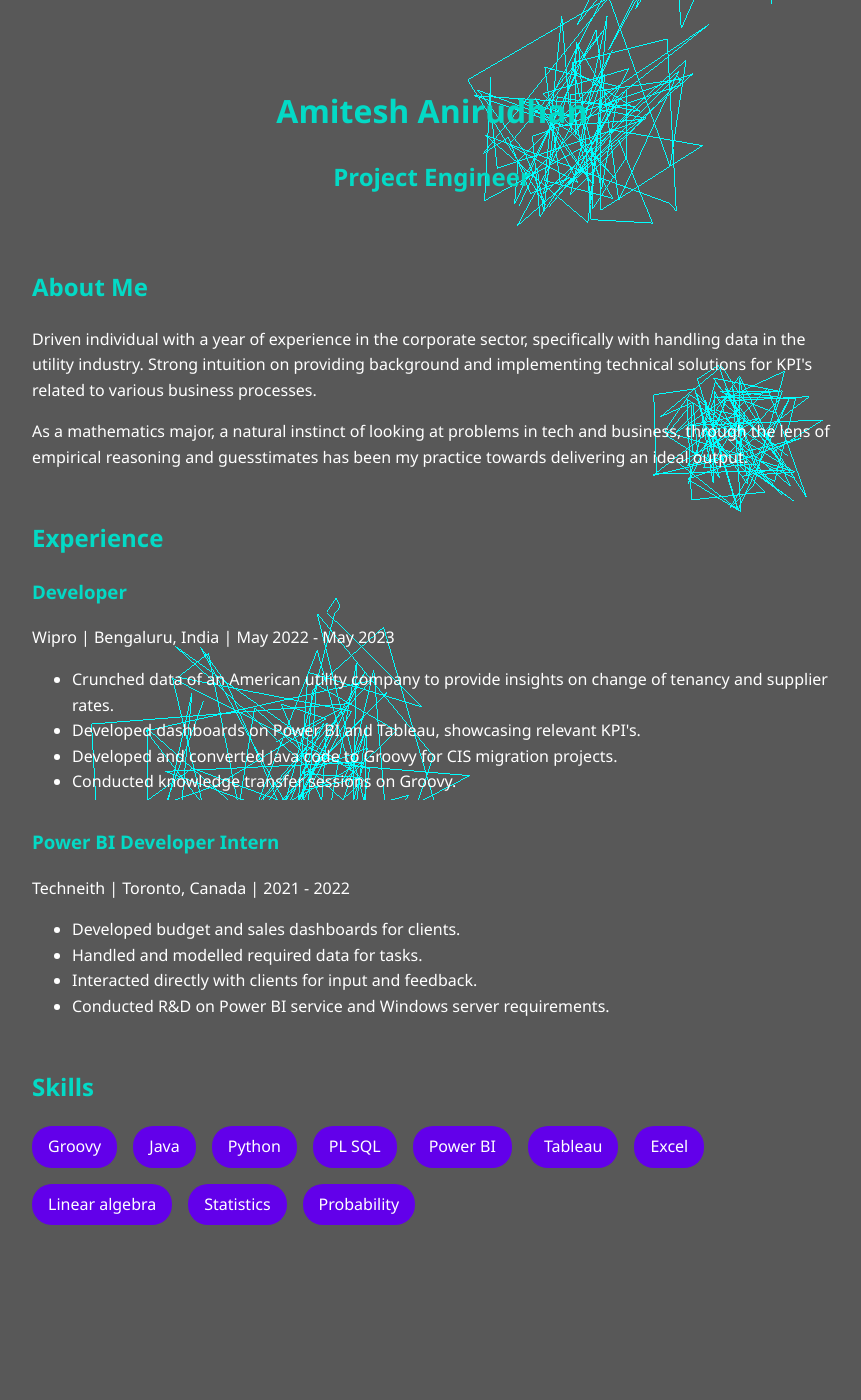
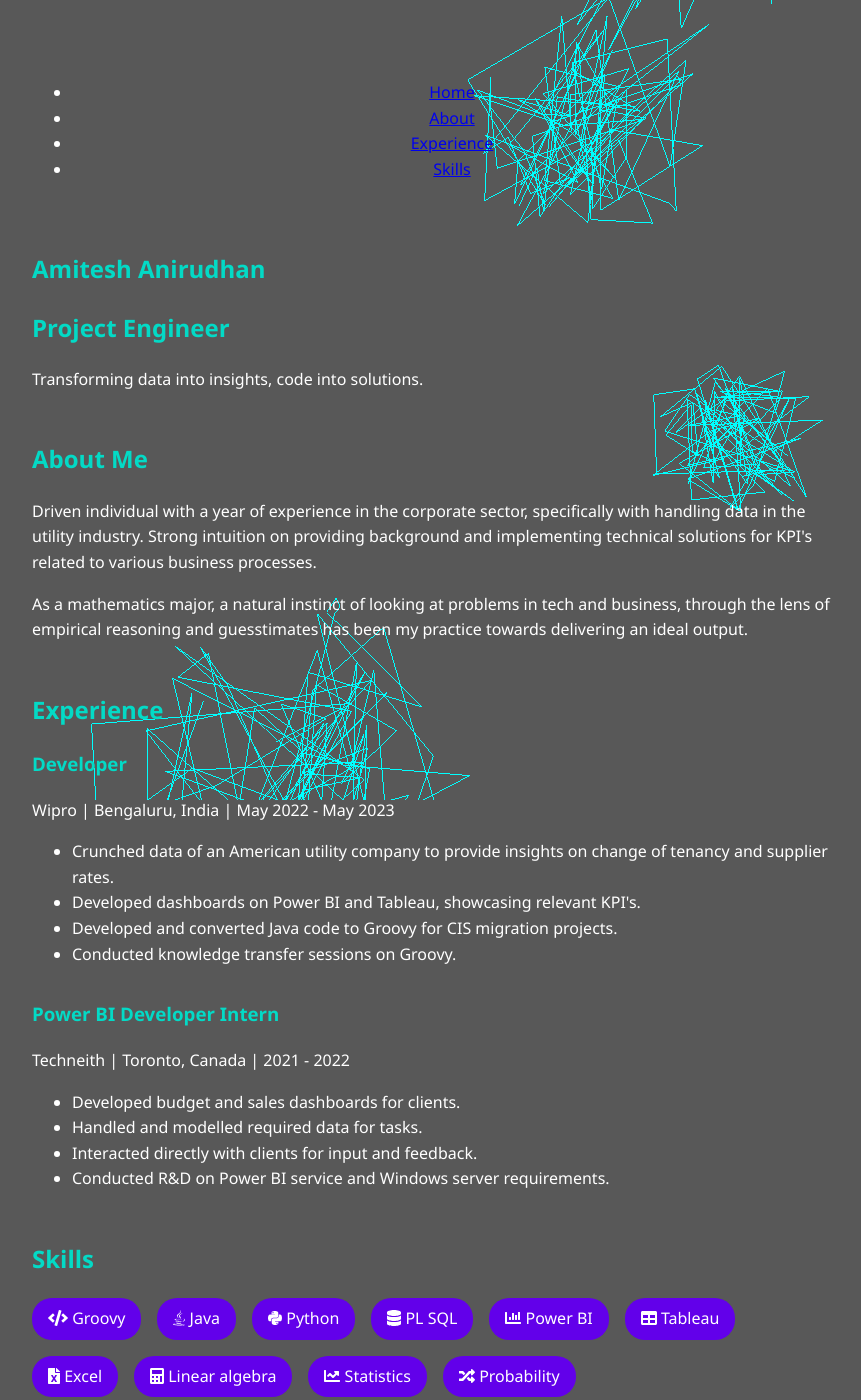
Before and after one commit to amitesh0109/amiteshanirudhan.github.io, a plain HTML site: page index.html in a window 1280 px wide. Shown: the whole page, without its empty margins (208-1069 px from the left). Before the commit the page ends 1305 px from the top, so only its background shows below. Drawn offline with nearby package versions, Linux system fonts and the light colour scheme.

Commit message:
Update index.html

```diff
--- a/index.html
+++ b/index.html
@@ -6,25 +6,38 @@
     <title>Amitesh Anirudhan - Project Engineer</title>
     <link rel="stylesheet" href="styles.css">
     <script src="https://cdnjs.cloudflare.com/ajax/libs/three.js/r128/three.min.js"></script>
+    <script src="https://cdnjs.cloudflare.com/ajax/libs/font-awesome/5.15.3/js/all.min.js"></script>
 </head>
 <body>
     <canvas id="bg-canvas"></canvas>
     <div id="content">
         <header>
-            <h1>Amitesh Anirudhan</h1>
-            <h2>Project Engineer</h2>
+            <nav>
+                <ul>
+                    <li><a href="#home">Home</a></li>
+                    <li><a href="#about">About</a></li>
+                    <li><a href="#experience">Experience</a></li>
+                    <li><a href="#skills">Skills</a></li>
+                </ul>
+            </nav>
         </header>
         <main>
-            <section id="about">
+            <section id="home" class="hero">
+                <h1 class="glitch" data-text="Amitesh Anirudhan">Amitesh Anirudhan</h1>
+                <h2 class="subtitle">Project Engineer</h2>
+                <p class="tagline">Transforming data into insights, code into solutions.</p>
+            </section>
+            <section id="about" class="card">
                 <h2>About Me</h2>
                 <p>Driven individual with a year of experience in the corporate sector, specifically with handling data in the utility industry. Strong intuition on providing background and implementing technical solutions for KPI's related to various business processes.</p>
                 <p>As a mathematics major, a natural instinct of looking at problems in tech and business, through the lens of empirical reasoning and guesstimates has been my practice towards delivering an ideal output.</p>
             </section>
             <section id="experience">
                 <h2>Experience</h2>
-                <div class="job">
+                <div class="timeline">
+                    <div class="job card">
                         <h3>Developer</h3>
-                    <p>Wipro | Bengaluru, India | May 2022 - May 2023</p>
+                        <p class="job-details">Wipro | Bengaluru, India | May 2022 - May 2023</p>
                         <ul>
                             <li>Crunched data of an American utility company to provide insights on change of tenancy and supplier rates.</li>
                             <li>Developed dashboards on Power BI and Tableau, showcasing relevant KPI's.</li>
@@ -32,9 +45,9 @@
                             <li>Conducted knowledge transfer sessions on Groovy.</li>
                         </ul>
                     </div>
-                <div class="job">
+                    <div class="job card">
                         <h3>Power BI Developer Intern</h3>
-                    <p>Techneith | Toronto, Canada | 2021 - 2022</p>
+                        <p class="job-details">Techneith | Toronto, Canada | 2021 - 2022</p>
                         <ul>
                             <li>Developed budget and sales dashboards for clients.</li>
                             <li>Handled and modelled required data for tasks.</li>
@@ -42,24 +55,26 @@
                             <li>Conducted R&D on Power BI service and Windows server requirements.</li>
                         </ul>
                     </div>
+                </div>
             </section>
-            <section id="skills">
+            <section id="skills" class="card">
                 <h2>Skills</h2>
                 <div class="skills-container">
-                    <span class="skill-tag">Groovy</span>
-                    <span class="skill-tag">Java</span>
-                    <span class="skill-tag">Python</span>
-                    <span class="skill-tag">PL SQL</span>
-                    <span class="skill-tag">Power BI</span>
-                    <span class="skill-tag">Tableau</span>
-                    <span class="skill-tag">Excel</span>
-                    <span class="skill-tag">Linear algebra</span>
-                    <span class="skill-tag">Statistics</span>
-                    <span class="skill-tag">Probability</span>
+                    <span class="skill-tag"><i class="fas fa-code"></i> Groovy</span>
+                    <span class="skill-tag"><i class="fab fa-java"></i> Java</span>
+                    <span class="skill-tag"><i class="fab fa-python"></i> Python</span>
+                    <span class="skill-tag"><i class="fas fa-database"></i> PL SQL</span>
+                    <span class="skill-tag"><i class="fas fa-chart-bar"></i> Power BI</span>
+                    <span class="skill-tag"><i class="fas fa-table"></i> Tableau</span>
+                    <span class="skill-tag"><i class="fas fa-file-excel"></i> Excel</span>
+                    <span class="skill-tag"><i class="fas fa-calculator"></i> Linear algebra</span>
+                    <span class="skill-tag"><i class="fas fa-chart-line"></i> Statistics</span>
+                    <span class="skill-tag"><i class="fas fa-random"></i> Probability</span>
                 </div>
             </section>
         </main>
     </div>
     <script src="background.js"></script>
+    <script src="script.js"></script>
 </body>
 </html>
```
Lines whose indentation alone changed are shown as unchanged.
